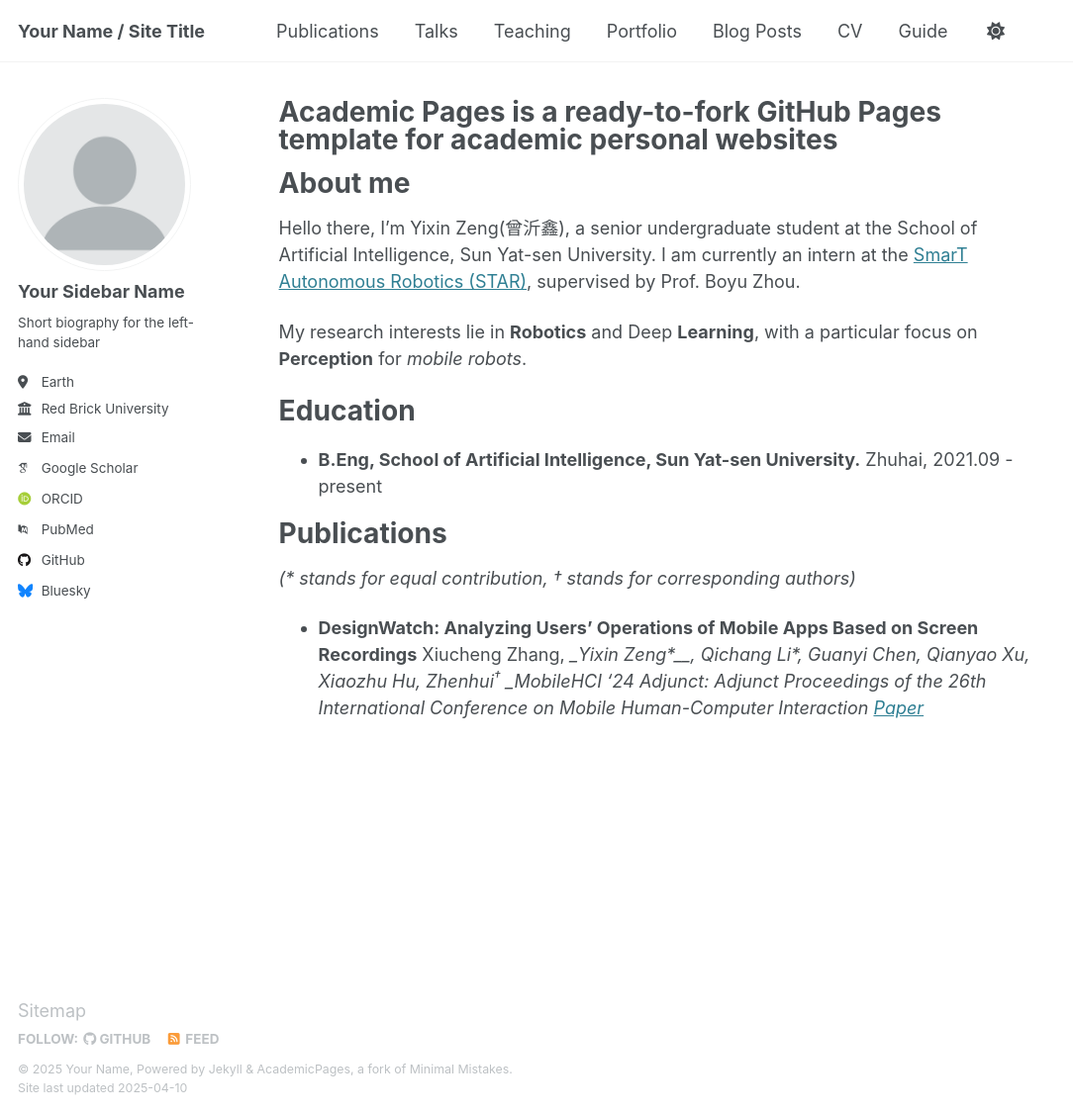
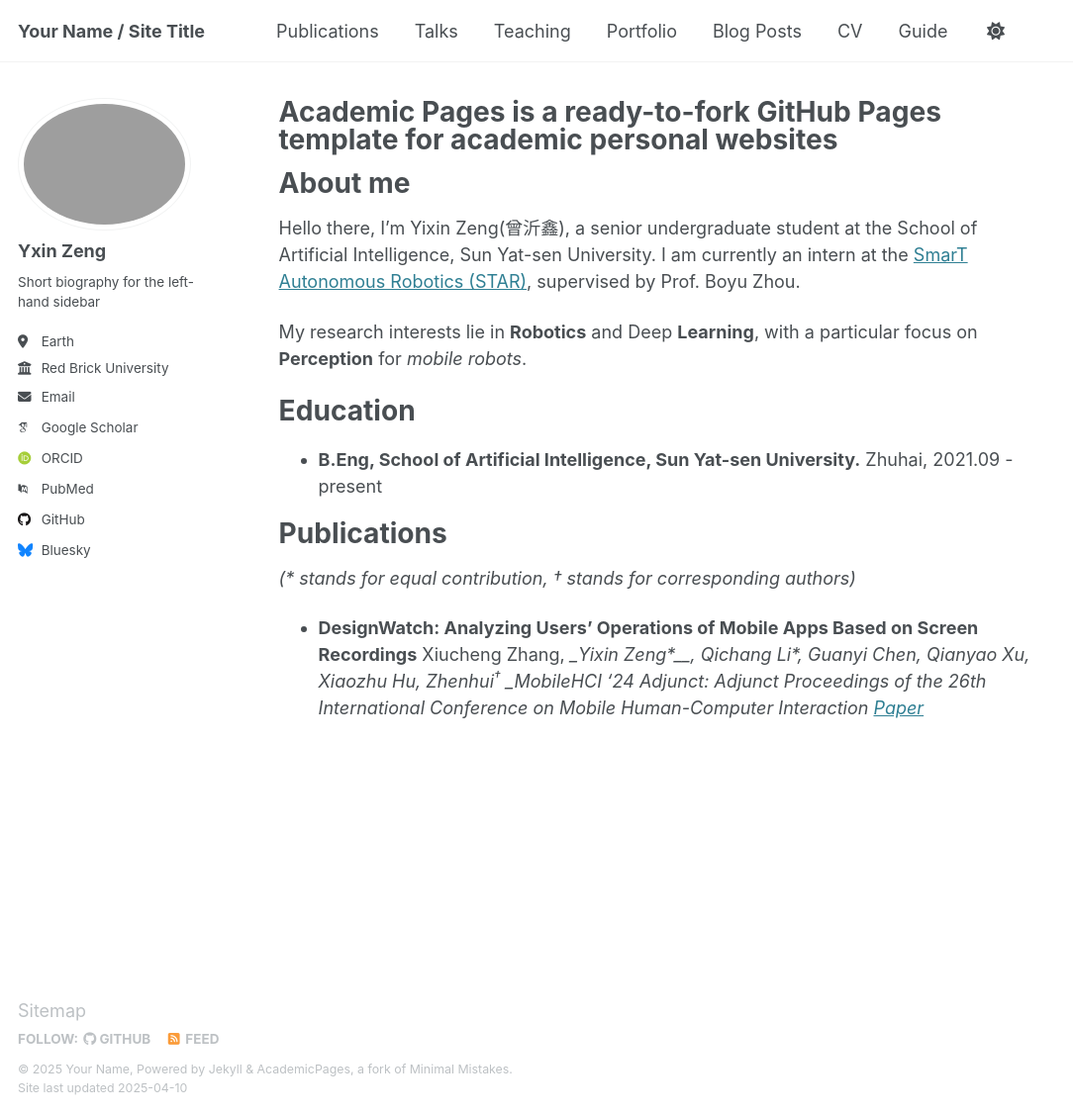
Before and after one commit to Exinwww/Yixin_Zeng, a Jekyll site: the page built from _pages/about.md, in a window 1280 px wide and 1127 px high. Shown: the whole window at 99% size, without its empty margins (0-1084 px from the left). Built offline with Jekyll 4.4.1, drawn with Linux system fonts in a browser that asks for light colours; some web fonts are replaced.

Commit message:
[fix] self-intro

```diff
--- a/_config.yml
+++ b/_config.yml
@@ -22,8 +22,8 @@ repository               : "academicpages/academicpages.github.io"
 #               Additional customization can be done by editing /_includes/author-profile.html
 author:
   # Biographic information
-  avatar           : "profile.png"
-  name             : "Your Sidebar Name"
+  avatar           : "zyx.png"
+  name             : "Yxin Zeng"
   pronouns         : # example: "she/her"
   bio              : "Short biography for the left-hand sidebar"
   location         : "Earth"
```
